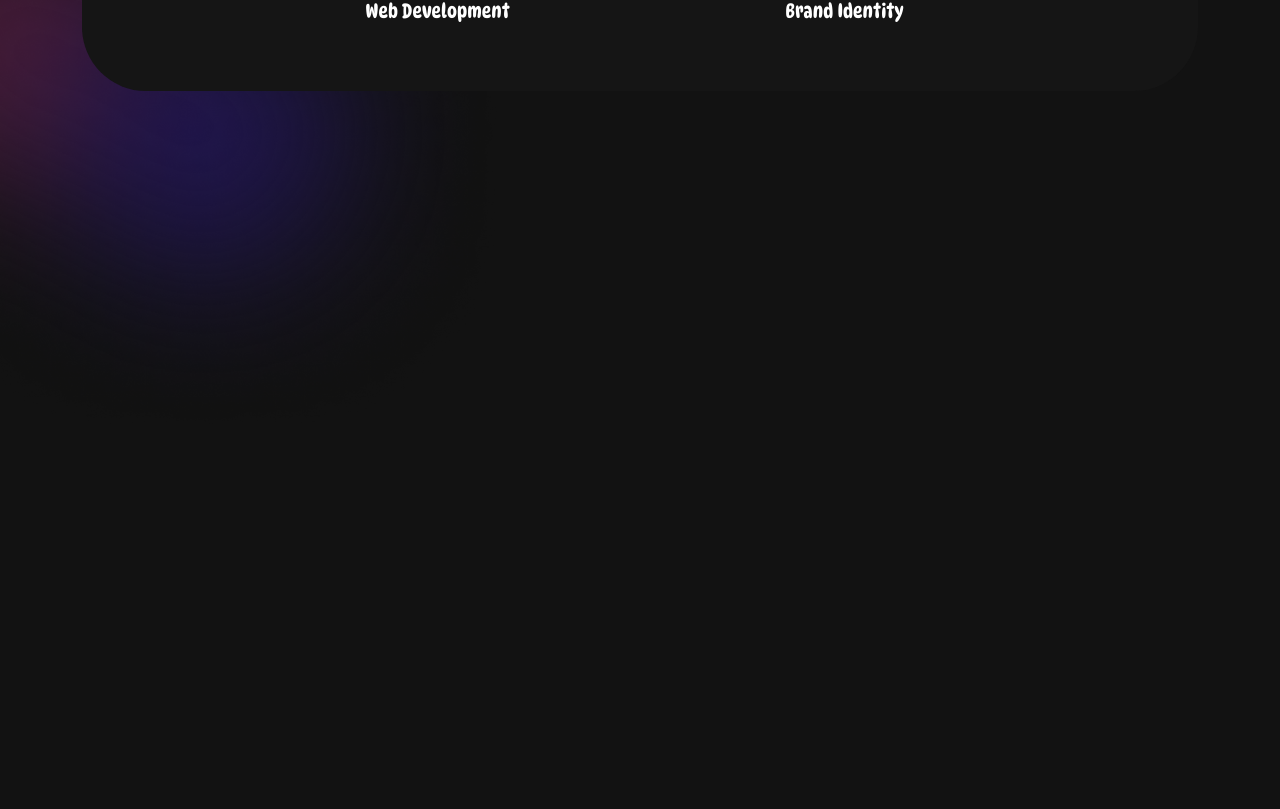
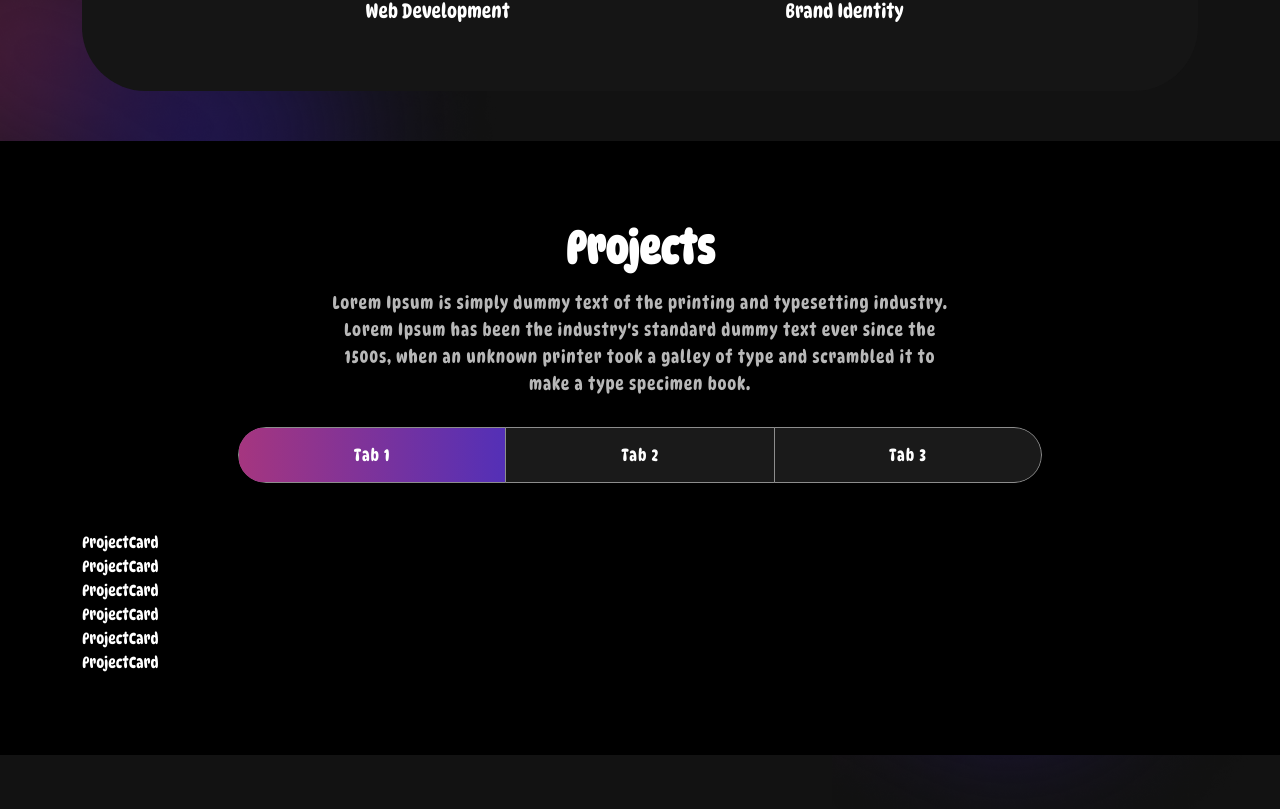
Before and after one commit to shahiiin/portfolio-with-advance-animation, a React (Create React App) app: page / in a window 1280 px wide. Shown: the part 1189-1998 px from the top of the page. Before the commit the page ends 1630 px from the top, so only its background shows below. Built offline with nearby package versions, Linux system fonts and the light colour scheme.

Commit message:
make project component

```diff
--- a/src/App.js
+++ b/src/App.js
@@ -1,6 +1,7 @@
 import './App.css'
 import Banner from './components/Banner'
 import { NavBar } from './components/NavBar'
+import Project from './components/Project'
 import Skills from './components/Skills'
 
 function App() {
@@ -9,6 +10,7 @@
       <NavBar />
       <Banner />
       <Skills />
+      <Project/>
     </div>
   )
 }
--- /dev/null
+++ b/src/components/Project.jsx
@@ -0,0 +1,104 @@
+import { Container, Row, Col, Tab, Nav } from "react-bootstrap";
+import ProjectCard from '../components/ProjectCard'
+import projImg1 from "../assets/images/pic1.png";
+import projImg2 from "../assets/images/pic2.png";
+import projImg3 from "../assets/images/pic3.png";
+import colorSharp2 from "../assets/images/pic14.png";
+import 'animate.css';
+import TrackVisibility from 'react-on-screen';
+
+
+
+const Project = () => {
+
+    const projects = [
+        {
+            title: "Business Startup",
+            description: "Design & Development",
+            imgUrl: projImg1,
+        },
+
+        {
+            title: "Business Startup",
+            description: "Design & Development",
+            imgUrl: projImg2,
+        },
+        {
+            title: "Business Startup",
+            description: "Design & Development",
+            imgUrl: projImg3,
+        },
+        {
+            title: "Business Startup",
+            description: "Design & Development",
+            imgUrl: projImg1,
+        },
+        {
+            title: "Business Startup",
+            description: "Design & Development",
+            imgUrl: projImg2,
+        },
+        {
+            title: "Business Startup",
+            description: "Design & Development",
+            imgUrl: projImg3,
+        },
+    ];
+
+
+    return (
+        <section className="project" id="project">
+            <Container>
+                <Row>
+                    <Col size={12}>
+                        <TrackVisibility>
+                            {({ isVisible }) =>
+                                <div className={isVisible ? "animate__animated animate__fadeIn" : ""}>
+                                    <h2>Projects</h2>
+                                    <p>Lorem Ipsum is simply dummy text of the printing and typesetting industry. Lorem Ipsum has been the industry's standard dummy text ever since the 1500s, when an unknown printer took a galley of type and scrambled it to make a type specimen book.</p>
+                                    <Tab.Container id="projects-tabs" defaultActiveKey="first">
+                                        <Nav variant="pills" className="nav-pills mb-5 justify-content-center align-items-center" id="pills-tab">
+                                            <Nav.Item>
+                                                <Nav.Link eventKey="first">Tab 1</Nav.Link>
+                                            </Nav.Item>
+                                            <Nav.Item>
+                                                <Nav.Link eventKey="second">Tab 2</Nav.Link>
+                                            </Nav.Item>
+                                            <Nav.Item>
+                                                <Nav.Link eventKey="third">Tab 3</Nav.Link>
+                                            </Nav.Item>
+                                        </Nav>
+                                        <Tab.Content id="slideInUp" className={isVisible ? "animate__animated animate__slideInUp" : ""}>
+                                            <Tab.Pane eventKey="first">
+                                                <Row>
+                                                    {
+                                                        projects.map((project, index) => {
+                                                            return (
+                                                                <ProjectCard
+                                                                    key={index}
+                                                                    {...project}
+                                                                />
+                                                            )
+                                                        })
+                                                    }
+                                                </Row>
+                                            </Tab.Pane>
+                                            <Tab.Pane eventKey="section">
+                                                <p>Lorem ipsum dolor sit amet consectetur adipisicing elit. Cumque quam, quod neque provident velit, rem explicabo excepturi id illo molestiae blanditiis, eligendi dicta officiis asperiores delectus quasi inventore debitis quo.</p>
+                                            </Tab.Pane>
+                                            <Tab.Pane eventKey="third">
+                                                <p>Lorem ipsum dolor sit amet consectetur adipisicing elit. Cumque quam, quod neque provident velit, rem explicabo excepturi id illo molestiae blanditiis, eligendi dicta officiis asperiores delectus quasi inventore debitis quo.</p>
+                                            </Tab.Pane>
+                                        </Tab.Content>
+                                    </Tab.Container>
+                                </div>}
+                        </TrackVisibility>
+                    </Col>
+                </Row>
+            </Container>
+            <img className="background-image-right" src={colorSharp2} alt='colorSharp2' />
+        </section>
+    )
+}
+
+export default Project
--- /dev/null
+++ b/src/components/ProjectCard.jsx
@@ -0,0 +1,9 @@
+import React from 'react'
+
+const ProjectCard = () => {
+  return (
+    <div>ProjectCard</div>
+  )
+}
+
+export default ProjectCard
```
